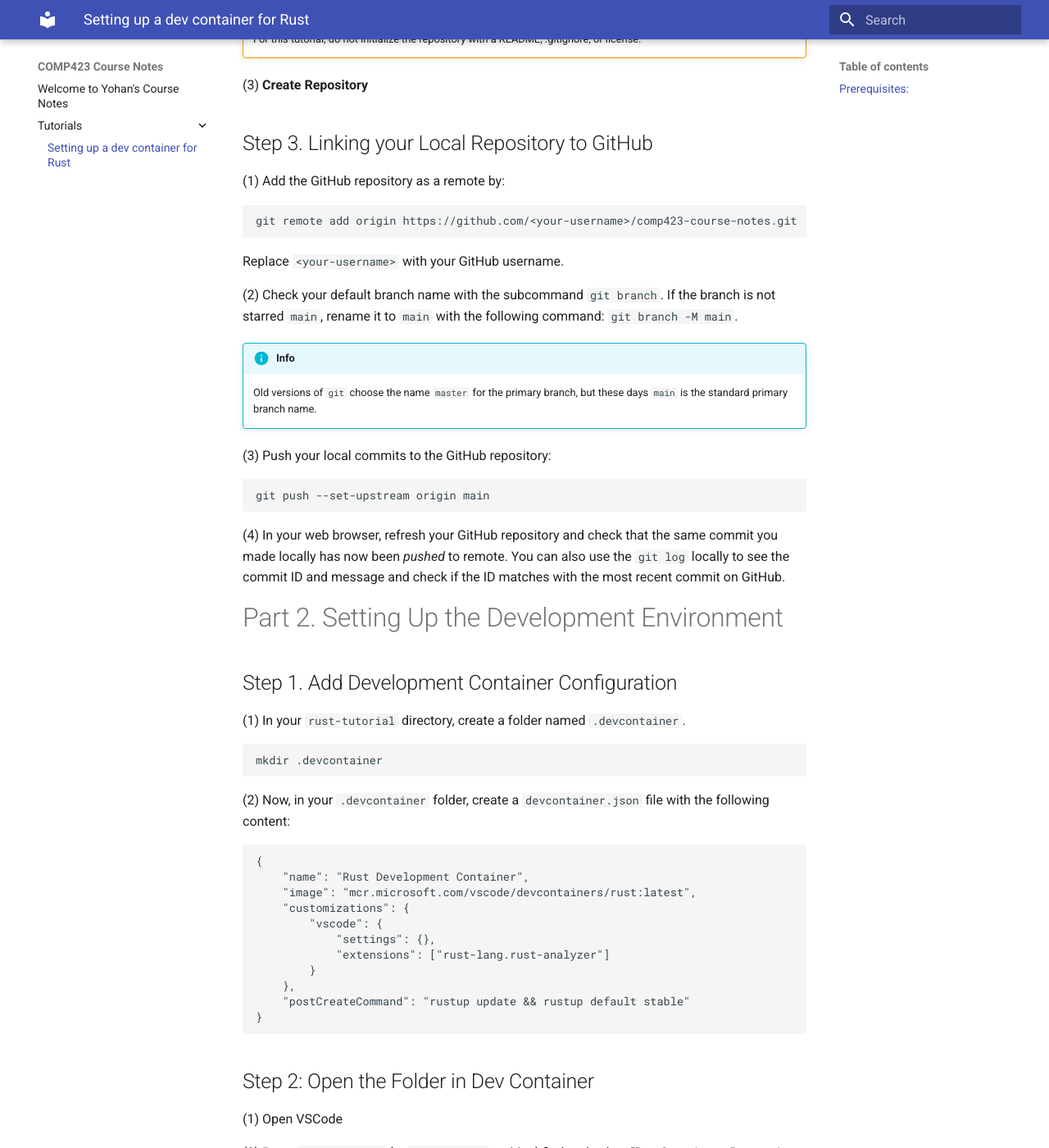
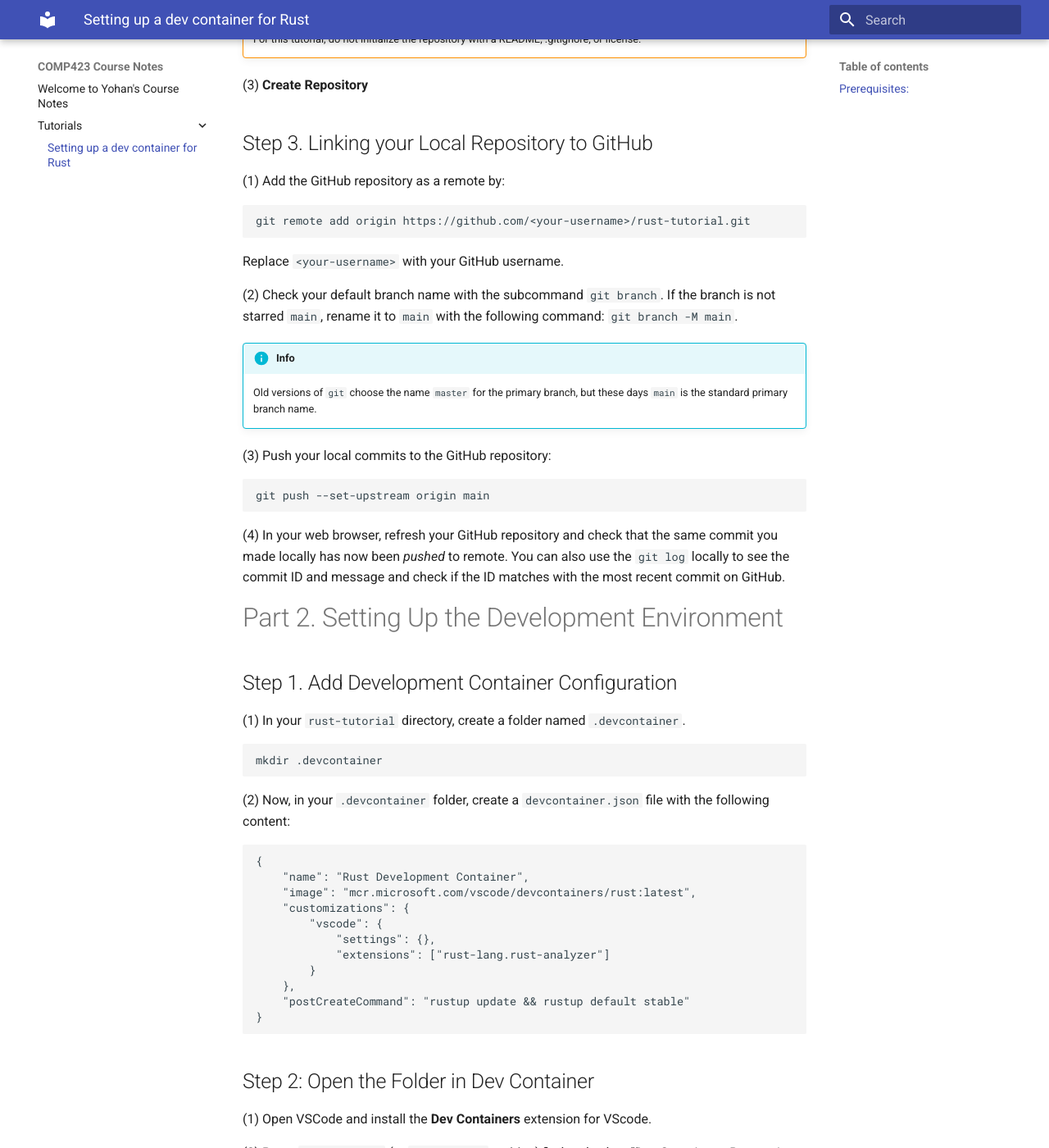
Before and after one commit to YummyYohan/comp423-course-notes, an MkDocs documentation site: the page built from docs/tutorials/rust-setup.md, in a window 1280 px wide and 1400 px high, scrolled down 1278 px. Shown: the whole window at 82% size. Built offline with MkDocs 1.6.1 and Material for MkDocs 9.7.7, drawn with Linux system fonts in a browser that asks for light colours.

Commit message:
added extra step

```diff
--- a/docs/tutorials/rust-setup.md
+++ b/docs/tutorials/rust-setup.md
@@ -54,7 +54,7 @@
 
 (1) Add the GitHub repository as a remote by:
 
-    git remote add origin https://github.com/<your-username>/comp423-course-notes.git
+    git remote add origin https://github.com/<your-username>/rust-tutorial.git
 
 Replace `<your-username>` with your GitHub username.
 
@@ -94,7 +94,7 @@
 
 ## Step 2: Open the Folder in Dev Container
 
-(1) Open VSCode
+(1) Open VSCode and install the <strong>Dev Containers</strong> extension for VScode.
 
 (2) Press `Ctrl+Shift+P` (or `Cmd+Shift+P` on Mac),find and select "Dev Containers: Reopen in Container". This may take a few minutes while the image and requirements are being installed.
 
```
